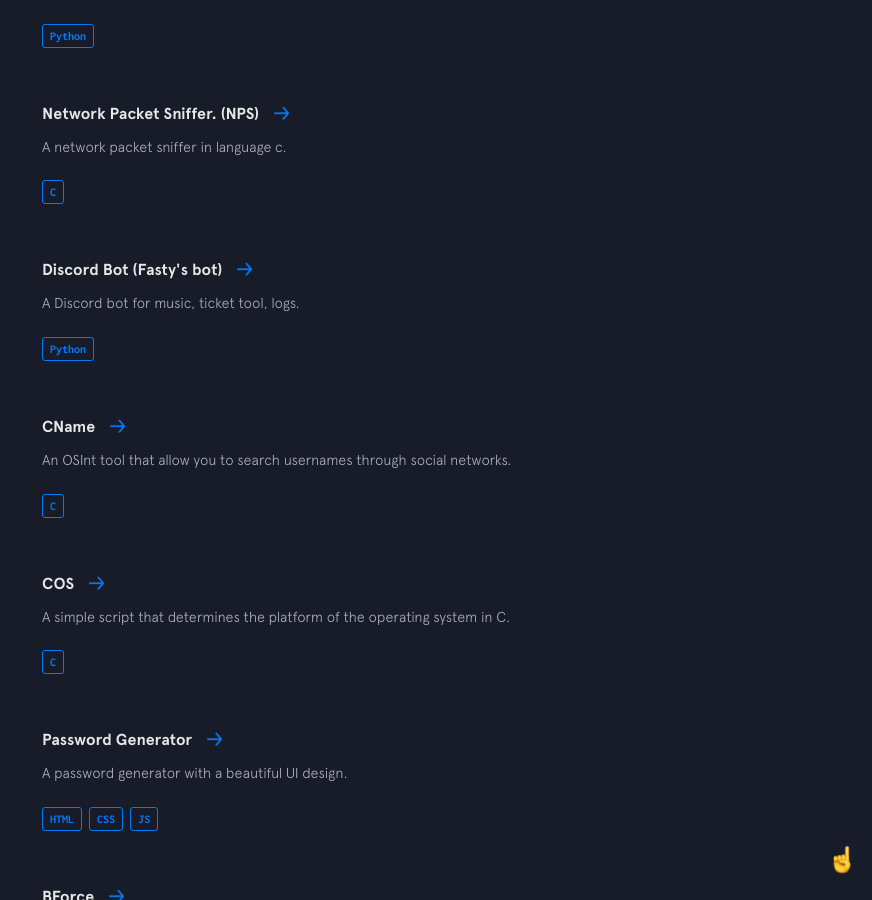
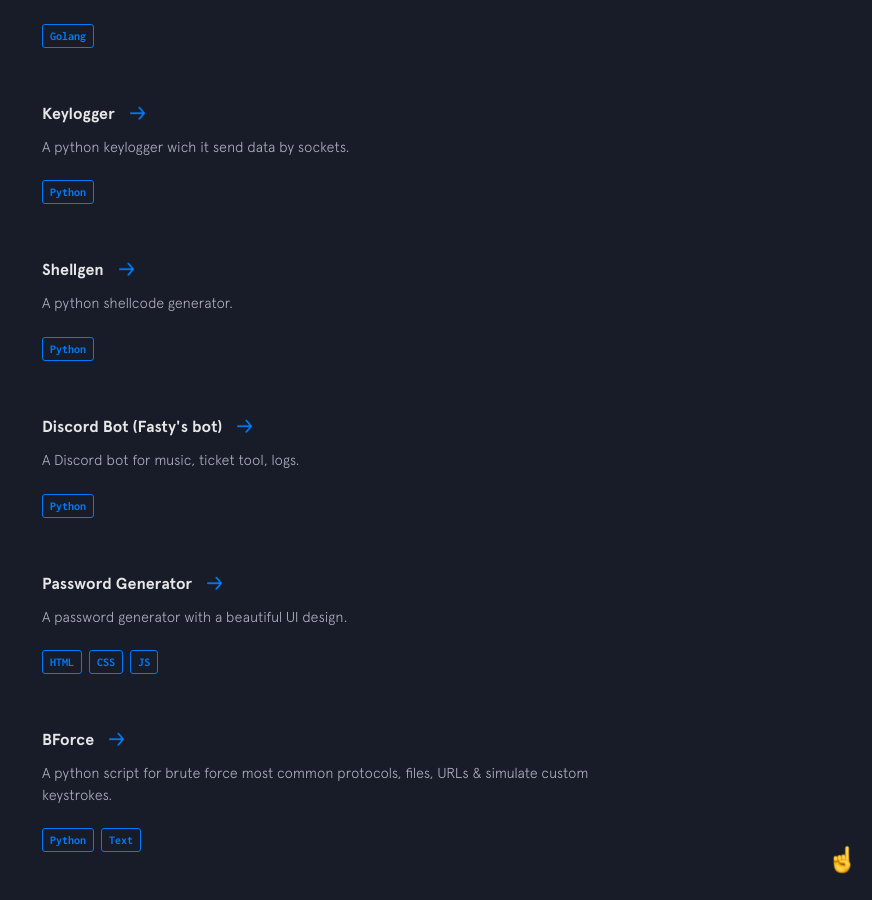
Before and after one commit to Fastiraz/Fastiraz.github.io, a Jekyll site: the page built from index.html, in a window 1280 px wide and 900 px high, scrolled down 3154 px. Shown: the whole window, without its empty margins (408-1280 px from the left). Built offline with Jekyll 4.4.1, drawn with Linux system fonts in a browser that asks for light colours; nearby versions of some CDN libraries; some of the changed text lies outside the part shown.

Commit message:
Update other-projects.yml

```diff
--- a/_data/other-projects.yml
+++ b/_data/other-projects.yml
@@ -1,4 +1,4 @@
-- name: Softybox (private)
+- name: Penbox (private)
   url: https://fastiraz.github.io/404.html
   code: https://fastiraz.github.io/404.html
   description: A toolbox for pentester as a Windows software with an UI.
@@ -17,7 +17,7 @@
     - thing: MarkDown
     - thing: Text
 
-- name: CSearch.
+- name: CSearch
   url: https://github.com/Fastiraz/csearch
   code: https://github.com/Fastiraz/csearch
   description: An equivalent of GoBuster or DirSearch on C.
@@ -25,19 +25,26 @@
     - thing: C
     - thing: TEXT
 
-- name: Keylogger.
+- name: GOSINT
+  url: https://github.com/Fastiraz/gosint
+  code: https://github.com/Fastiraz/gosint
+  description: A Swiss Army Knife OSINT tool.
+  used:
+    - thing: Golang
+
+- name: Keylogger
   url: https://github.com/Fastiraz/keylogger/
   code: https://github.com/Fastiraz/keylogger/
   description: A python keylogger wich it send data by sockets.
   used:
     - thing: Python
 
-- name: Network Packet Sniffer. (NPS)
-  url: https://github.com/Fastiraz/NPS
-  code: https://github.com/Fastiraz/NPS
-  description: A network packet sniffer in language c.
+- name: Shellgen
+  url: https://fastiraz.github.io/404.html
+  code: https://fastiraz.github.io/404.html
+  description: A python shellcode generator.
   used:
-    - thing: C
+    - thing: Python
 
 - name: Discord Bot (Fasty's bot)
   url: https://github.com/Fastiraz/Bot
@@ -45,20 +52,6 @@
   description: A Discord bot for music, ticket tool, logs.
   used:
     - thing: Python
-
-- name: CName
-  url: https://github.com/Fastiraz/cname
-  code: https://github.com/Fastiraz/cname
-  description: An OSInt tool that allow you to search usernames through social networks.
-  used:
-    - thing: C
-
-- name: COS
-  url: https://github.com/Fastiraz/cos
-  code: https://github.com/Fastiraz/cos
-  description: A simple script that determines the platform of the operating system in C.
-  used:
-    - thing: C
 
 - name: Password Generator
   url: https://fastiraz.github.io/password-generator
@@ -76,30 +69,6 @@
   used:
     - thing: Python
     - thing: Text
-
-- name: hashcrack.
-  url: https://github.com/Fastiraz/HashCrack
-  code: https://github.com/Fastiraz/HashCrack
-  description: A remade of hashcat just for fun and practice.
-  used:
-    - thing: C
-    - thing: Text
-
-- name: ANSSI Password Generator.
-  url: https://github.com/Fastiraz/ANSSI-Password-Generator
-  code: https://github.com/Fastiraz/ANSSI-Password-Generator
-  description: A cSharp script that allow you to generate password that fit with ANSSI recommandation.
-  used:
-    - thing: C#
-
-- name: Shell
-  url: https://fastiraz.github.io/shell/
-  code: https://fastiraz.github.io/shell/
-  description: A shell as a web page with some easter eggs.
-  used:
-    - thing: HTML
-    - thing: CSS
-    - thing: JS
 
 - name: Light (private)
   url: https://fastiraz.github.io/404.html
@@ -129,18 +98,6 @@
   used:
     - thing: C#
 
-# - name: ScreenTime 2.0
-#   url: https://play.google.com/store/apps/details?id=com.starry.management
-#   description: App-blocking feature on <a class="underline-link" href="https://starry.com/station" target="_blank">Starry Station</a> that provides functionality for users to easily filter content, pause the internet, and even create custom rules for blocking apps like Facebook and Twitter right from their mobile phones. Learn more about ScreenTime 2.0 on <a class="underline-link" href="https://www.producthunt.com/tech/screentime-for-starry-station" target="_blank">Product Hunt</a> and the <a class="underline-link" href="https://blog.starry.com/whats-new-screentime-just-got-better-for-parents/" target="_blank">Starry Blog</a>.
-#   used:
-#   - thing: JavaScript
-#   - thing: CSS
-#   - thing: Handlebars
-#   - thing: Backbone
-#   - thing: Marionette
-#   - thing: Cordova
-
-
 - name: This website.
   url: https://github.com/bchiang7
   code: https://github.com/bchiang7
```
